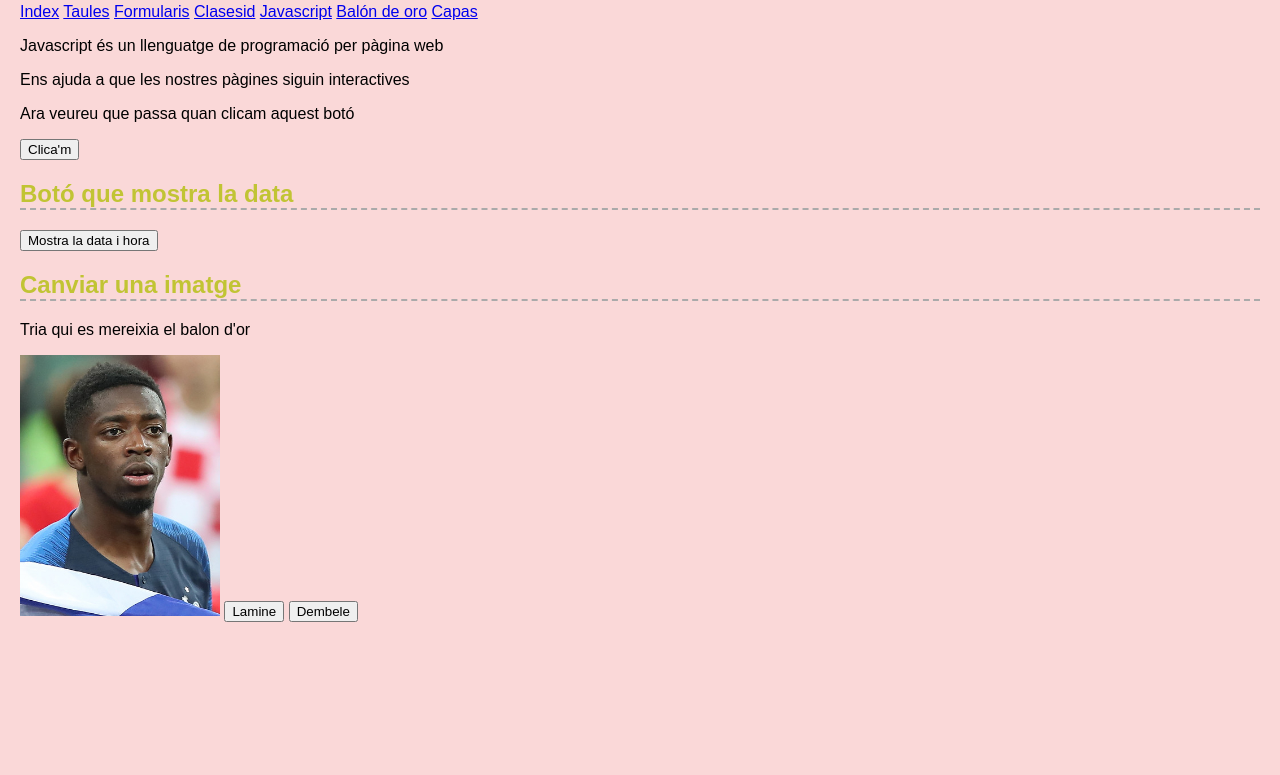
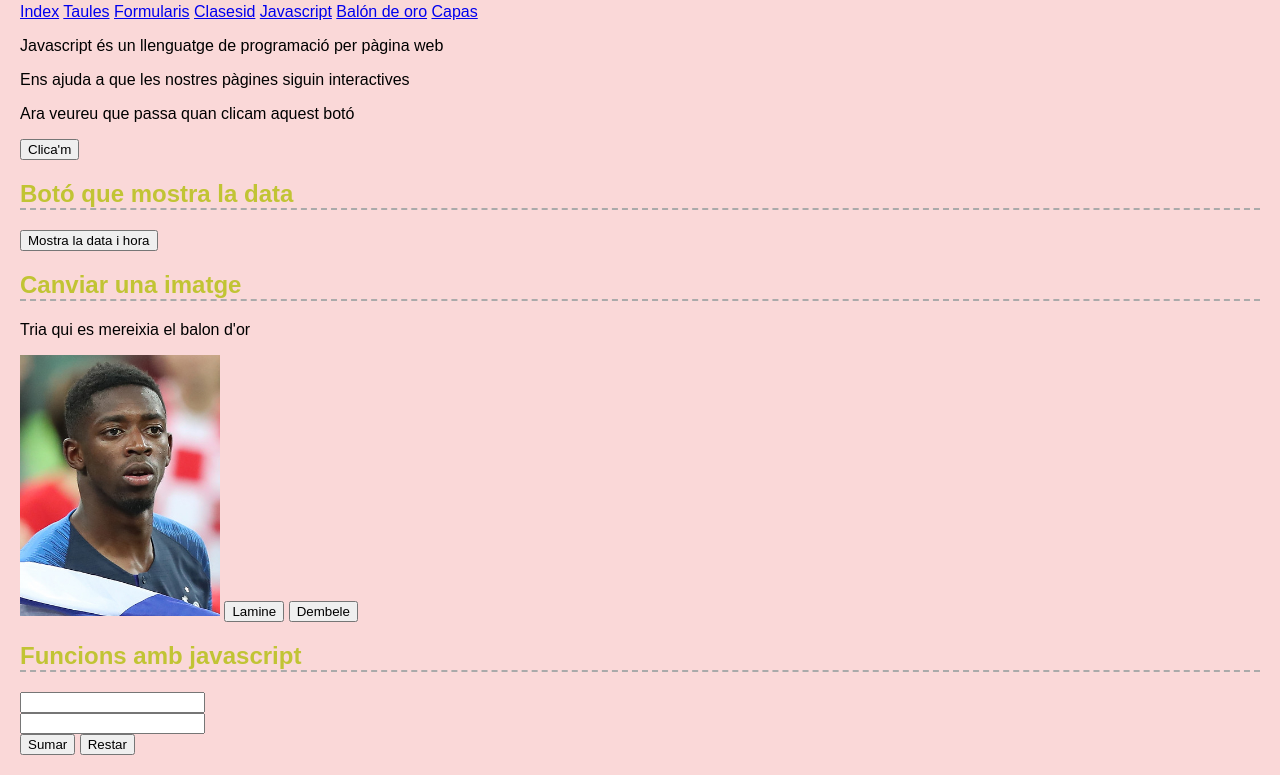
Before and after one commit to iesramonllullleon/iesramonllullleon.github.io, a plain HTML site: page javascript.html in a window 1280 px wide. Shown: the part 87-862 px from the top of the page. Before the commit the page ends 800 px from the top, so only its background shows below. Drawn offline with Linux system fonts and the light colour scheme.

Commit message:
backup 2

```diff
--- a/javascript.html
+++ b/javascript.html
@@ -6,6 +6,7 @@
     <meta http-equiv="X-UA-Compatible" content="ie=edge">
     <title>Javascript</title>
     <link rel="stylesheet" href="styles.css">
+    <script src="operaciones.js"></script>
 </head>
 <body>
     <h1>Javascript</h1>
@@ -31,5 +32,20 @@
     <img width="200px"id="foto"src="dembele.jpg" alt="">
     <button onclick="document.getElementById('foto').src ='lamine.jpg' ">Lamine</button>
     <button onclick="document.getElementById('foto').src ='dembele.jpg'">Dembele</button>
+    <h2>Funcions amb javascript</h2>
+    <input type="number" id="numero1"><br>
+    <input type="number" id="numero2"><br>
+    <button onclick="sumar()">Sumar</button>
+    <button onclick="restar()">Restar</button>
+    <script>
+        function sumar() {
+           let valor1 = parseInt(document.getElementById('numero1').value);
+           let valor2 = parseInt(document.getElementById('numero2').value);
+           let resultado = valor1 + valor2;
+           alert("El resultat és " + resultado)
+
+        }
+
+    </script>
 </body>
 </html>
--- /dev/null
+++ b/operaciones.js
@@ -0,0 +1,7 @@
+function restar() {
+    let valor1 = parseInt(document.getElementById('numero1').value);
+    let valor2 = parseInt(document.getElementById('numero2').value);
+    let resultado = valor1 - valor2;
+    alert("El resultat és " + resultado)
+
+ }
```
